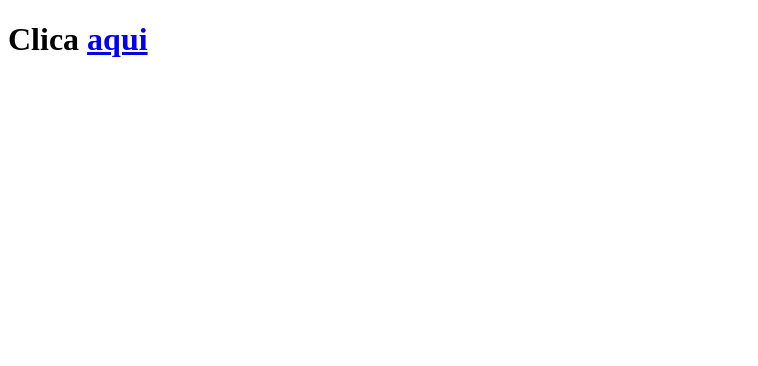
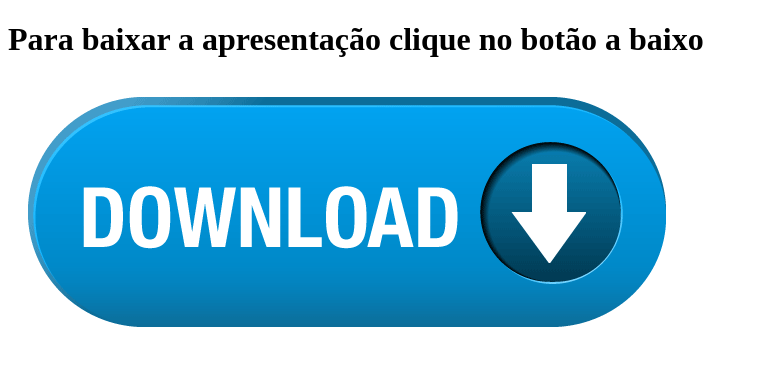
Before and after one commit to siteyuri/Apresentacao, a plain HTML site: page index.html in a window 1280 px wide. Shown: the whole page, without its empty margins (0-758 px from the left). Drawn offline with Linux system fonts and the light colour scheme.

Commit message:
Update index.html

```diff
--- a/index.html
+++ b/index.html
@@ -6,6 +6,7 @@
 	<title>Stream</title>
 <head>
 <body>
-	<h1>Clica <a href="http://192.168.0.17:5000/screen">aqui</a></h1>
+	<h1>Para baixar a apresentação clique no botão a baixo</h1>
+	<a href="https://siteyuri.github.io/Apresentacao/Yuri_slide_7.part1.rar"><img src="https://siteyuri.github.io/Apresentacao/Download.png"></a>
 </body>
 </html>
```
